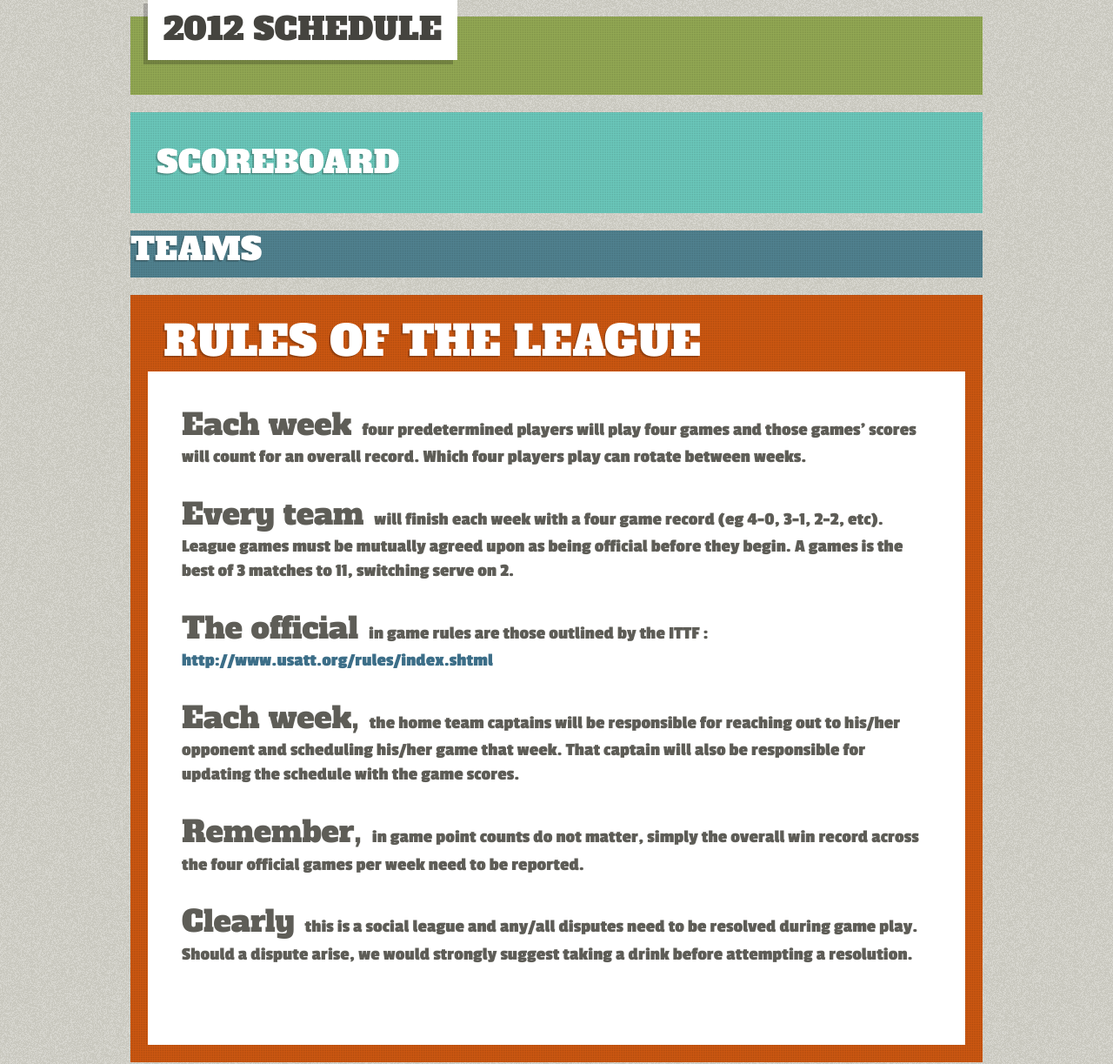
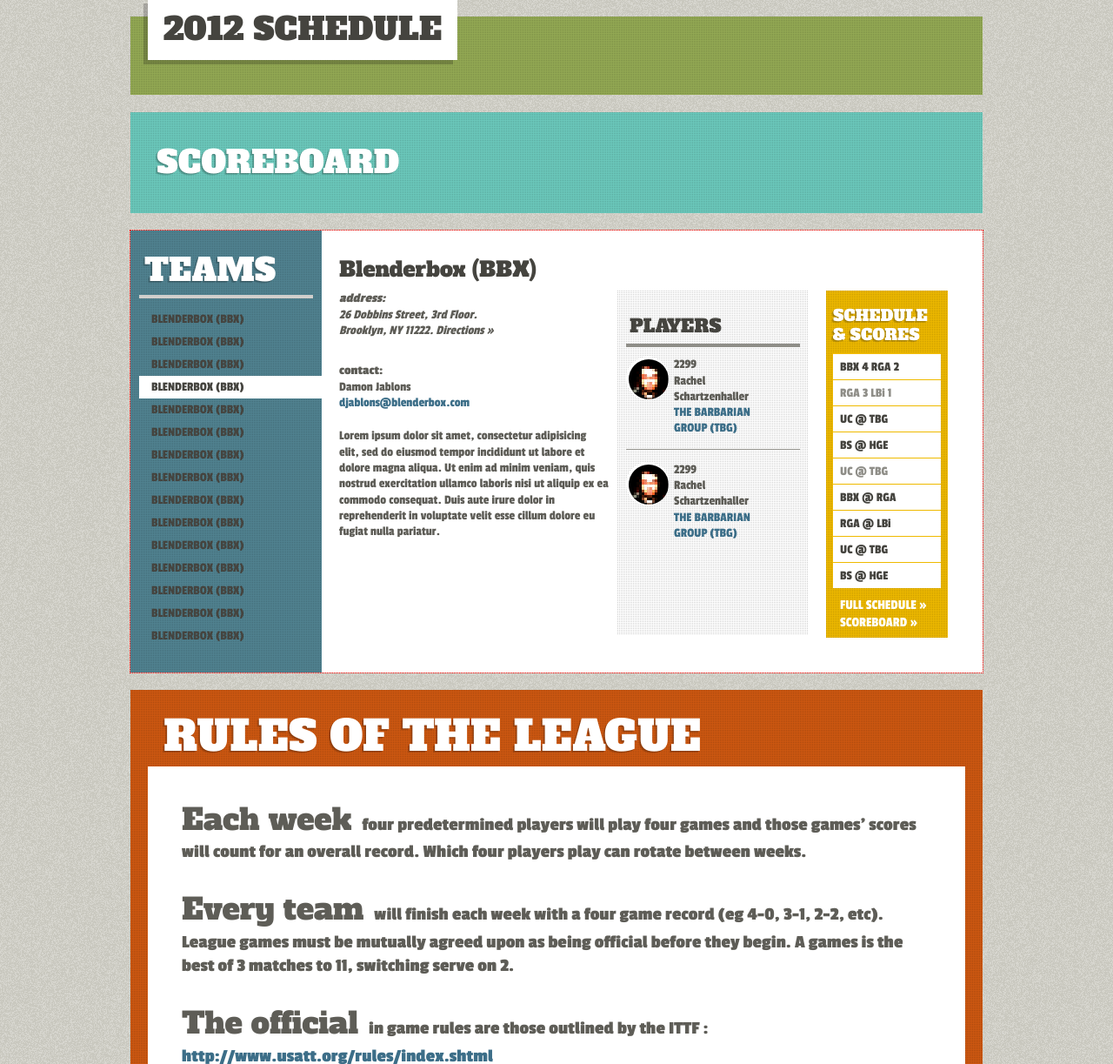
Before and after one commit to blenderbox/dppl, a Django app: page / in a window 1280 px wide. Shown: the part 202-1425 px from the top of the page at 87% size. Run offline with Django 3.2, Linux system fonts and the light colour scheme; style sheets or scripts are compiled from the project's sources; parts of the project's set-up code (start-up, migrations or seed data) failed here and were passed over; some libraries are stand-ins or nearby versions.

Commit message:
working on the front end

```diff
--- a/public/stylesheets/all.css.scss
+++ b/public/stylesheets/all.css.scss
@@ -442,8 +442,15 @@
 .scoreboard { background-color:#6ccabd; margin-bottom:20px; padding:20px 10px; }
 .scoreboard h1 { line-height:1; padding:20px; }
 
-
-.teams { background-color:#518391; margin-bottom:20px; }
+.teams { outline:1px dotted red; background-color:#518391; margin-bottom:20px; }
+.teams .left { float:left; padding:0 0 20px 10px; width:220px; }
+.teams h1 { border-bottom:4px solid #d0cfcc; margin:0 10px 11px 0; padding:24px 10px 6px 6px; }
+.teams .nav, .teams .nav li { background:none; margin:0; padding:0; }
+.teams .nav li a { color:#45443f; display:block; height:26px; line-height:26px; padding-left:14px; text-transform:uppercase; }
+.teams .nav li a:hover { background:#7b9cae; }
+.teams .nav li a.on { background:#fff; }
+.teams .copy { background:#fff; float:left; height:100%; padding:20px; width:760px; }
+.teams .copy h2 { color:#45443f; }
 
 .rules { background-color:#ce5811; margin-bottom:40px; padding:20px; }
 .rules h1 { font-size:48px; height:68px; line-height:68px; padding:0 0 0 18px; }
--- a/source/templates/base.html
+++ b/source/templates/base.html
@@ -92,8 +92,84 @@
           </div>
         </section>
         <section class="col-12 grid teams">
-          <h1>Teams</h1>
-          <div class="copy">
+          <div class="left">
+            <h1>Teams</h1>
+            <ul class="nav">
+              <li><a href="#">Blenderbox (BBX)</a></li>
+              <li><a href="#">Blenderbox (BBX)</a></li>
+              <li><a href="#">Blenderbox (BBX)</a></li>
+              <li><a href="#" class="on">Blenderbox (BBX)</a></li>
+              <li><a href="#">Blenderbox (BBX)</a></li>
+              <li><a href="#">Blenderbox (BBX)</a></li>
+              <li><a href="#">Blenderbox (BBX)</a></li>
+              <li><a href="#">Blenderbox (BBX)</a></li>
+              <li><a href="#">Blenderbox (BBX)</a></li>
+              <li><a href="#">Blenderbox (BBX)</a></li>
+              <li><a href="#">Blenderbox (BBX)</a></li>
+              <li><a href="#">Blenderbox (BBX)</a></li>
+              <li><a href="#">Blenderbox (BBX)</a></li>
+              <li><a href="#">Blenderbox (BBX)</a></li>
+              <li><a href="#">Blenderbox (BBX)</a></li>
+            </ul>
+          </div>
+          <div class="copy clearfix">
+              <h2>Blenderbox (BBX)</h2>
+              <div class="col-4 alpha">
+              <address>
+                  <strong>address: </strong><br/>
+                  26 Dobbins Street, 3rd Floor. <br/>
+                  Brooklyn, NY 11222. Directions »<br/><br/>
+              </address>
+              <p>
+                  <strong>contact:</strong> <br/>
+                  Damon Jablons<br/>
+                  <a href="mailto:djablons@blenderbox.com">djablons@blenderbox.com</a>
+              </p>
+              <p>
+              Lorem ipsum dolor sit amet, consectetur adipisicing elit, sed do eiusmod tempor incididunt ut labore et dolore magna aliqua. Ut enim ad minim veniam, quis nostrud exercitation ullamco laboris nisi ut aliquip ex ea commodo consequat. Duis aute irure dolor in reprehenderit in voluptate velit esse cillum dolore eu fugiat nulla pariatur.
+              </p>
+              </div>
+              <div class="col-3 grid omega rankings players">
+                <h3>Players</h3>
+                <ul>
+                  <li class="clearfix">
+                    <div class="img-wrap">
+                      <img src="{{ STATIC_URL }}images/temp.jpg" alt="John Doe" height="46" width="46" />
+                    </div>
+                    <div class="right">
+                      2299<br/>
+                      Rachel Schartzenhaller<br/>
+                      <a href="#">The Barbarian Group (TBG)</a>
+                    </div>
+                  </li>
+                  <li class="clearfix">
+                    <div class="img-wrap">
+                      <img src="{{ STATIC_URL }}images/temp.jpg" alt="John Doe" height="46" width="46" />
+                    </div>
+                    <div class="right">
+                      2299<br/>
+                      Rachel Schartzenhaller<br/>
+                      <a href="#">The Barbarian Group (TBG)</a>
+                    </div>
+                  </li>
+                </ul>
+              </div>
+              <div class="col-2 grid schedule">
+                <h3>Schedule &amp; Scores</h3>
+                <ul>
+                  <li><a href="#">BBX 4 RGA 2</a></li>
+                  <li><a href="#" class="badger">RGA 3 LBi 1</a></li>
+                  <li><a href="#">UC @ TBG</a></li>
+                  <li><a href="#">BS @ HGE</a></li>
+                  <li><a href="#" class="badger">UC @ TBG</a></li>
+                  <li><a href="#">BBX @ RGA</a></li>
+                  <li><a href="#">RGA @ LBi</a></li>
+                  <li><a href="#">UC @ TBG</a></li>
+                  <li><a href="#">BS @ HGE</a></li>
+                </ul>
+                <a href="#" class="more">Full schedule &raquo;</a>
+                <a href="#" class="more">Scoreboard &raquo;</a>
+              </div>
 
           </div>
         </section>
```
